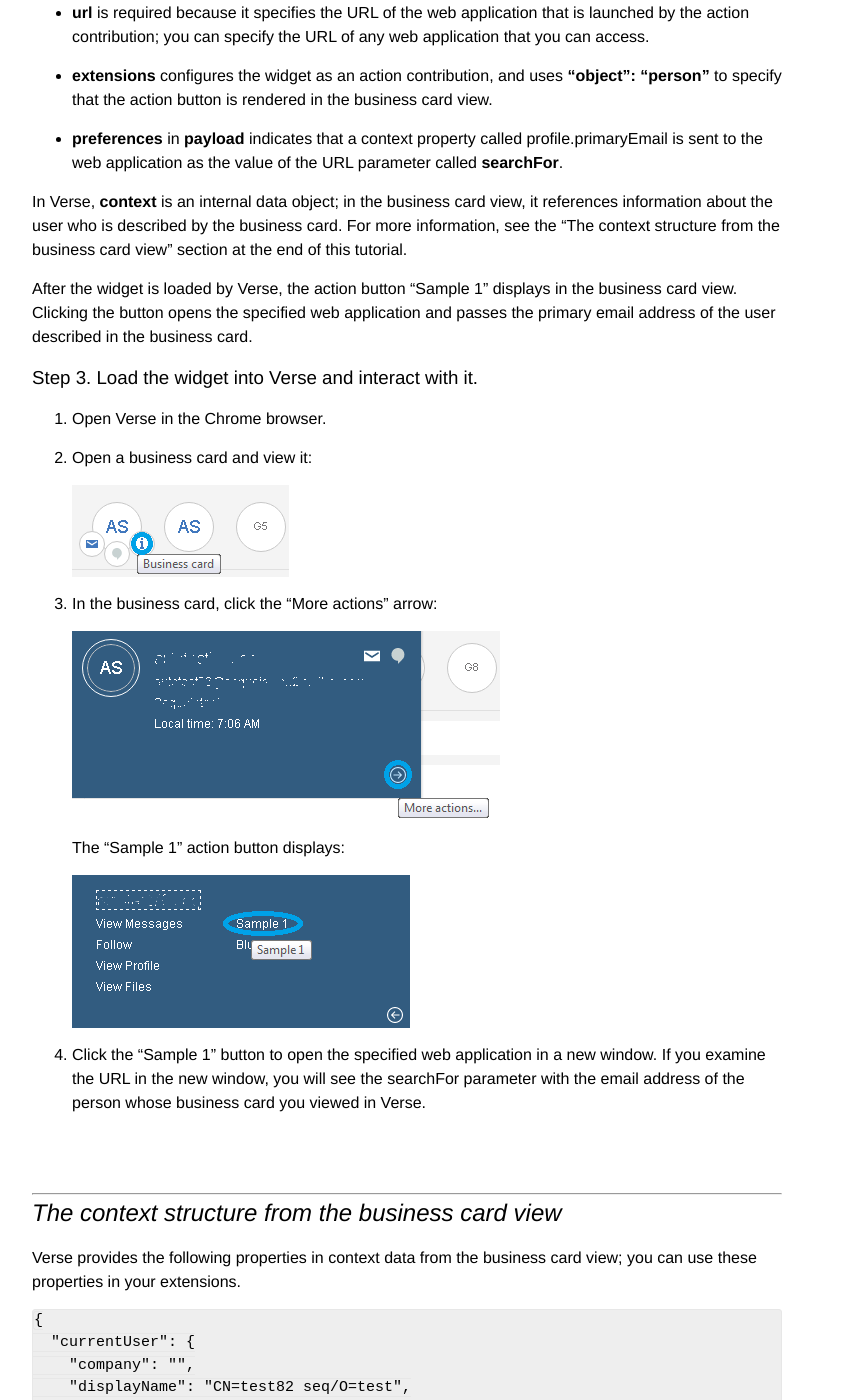
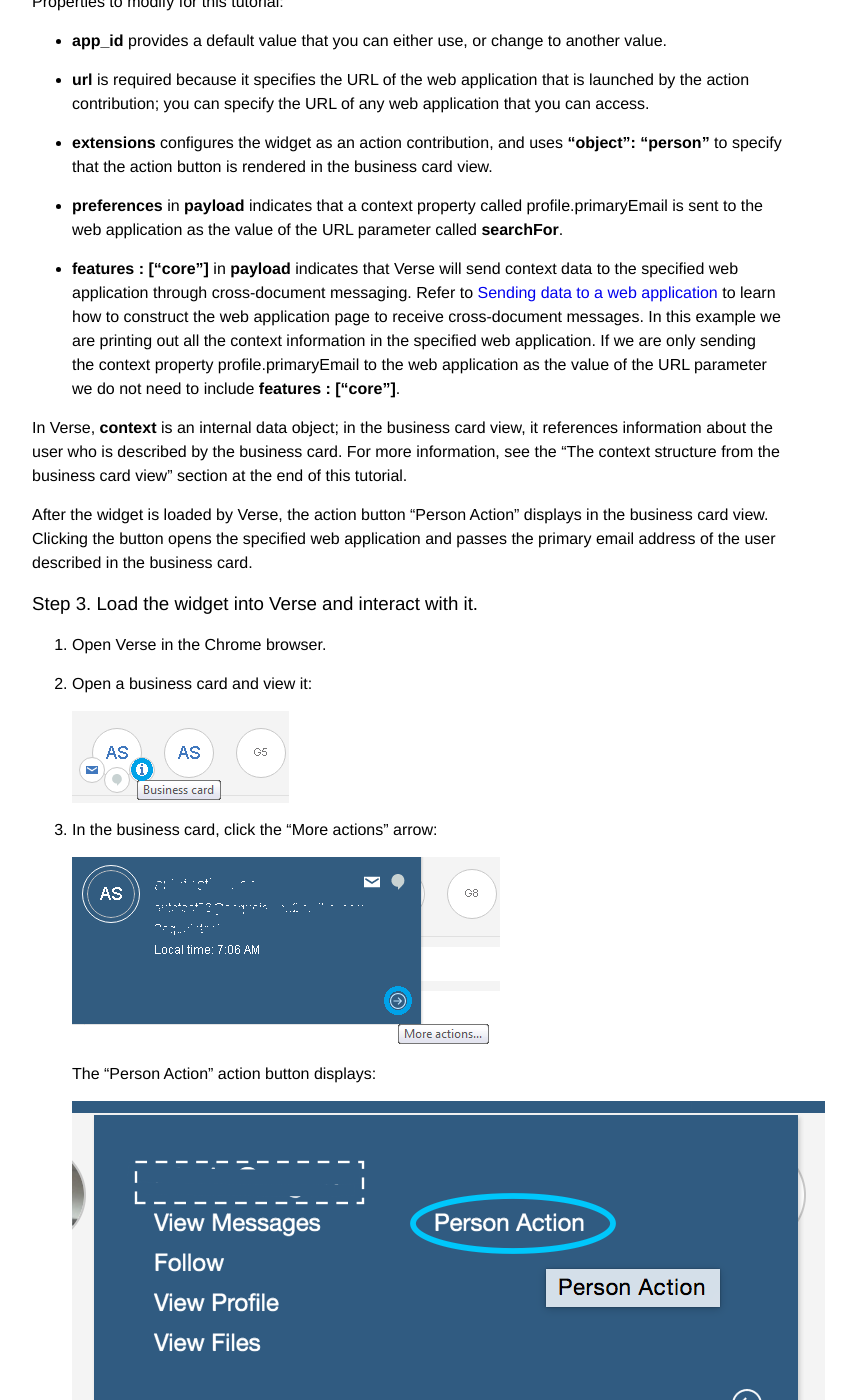
Before and after one commit to ibmverse/verse-developer, a Jekyll site: the page built from _tutorials/business_card.markdown, in a window 1280 px wide and 1400 px high, scrolled down 1214 px. Shown: the whole window, without its empty margins (233-1089 px from the left). Built offline with Jekyll 4.4.1, drawn with Linux system fonts in a browser that asks for light colours; some of the changed text lies outside the part shown.

Commit message:
243590: #10 #13 check in change to bizcard tutorial

````diff
--- a/_tutorials/business_card.markdown
+++ b/_tutorials/business_card.markdown
@@ -18,22 +18,25 @@
 
 ```
   {
-    "app_id": "com.ibm.verse.ext.sample1",
-    "name": "Widget sample 1",
-    "url": "https://yourcompany.com/sample1.html",
+    "app_id": "com.ibm.verselabs.actions.sample",
+    "name": "Person Action Sample",
+    "url": "https://git.swg.usma.ibm.com/pages/IBM-Verse/verse-developer-chrome-ext/samples/actions.html",
 
     "extensions": [
       {
         "type": "com.ibm.verse.action",
-        "ext_id": "com.ibm.verse.ext.sample1.action",
-        "name": "Extension sample 1",
+        "ext_id": "com.ibm.verselabs.action.sample.person",
+        "name": "Person Action Sample",
         "payload": {},
         "object": "person",
-        "title": "Sample 1"
+        "title": "Person Action"
        }
     ],
 
     "payload": {
+      "features": [
+        "core"
+      ],
       "preferences" : [
         {
           "name": "searchFor",
@@ -62,9 +65,11 @@
 
 * __preferences__ in __payload__ indicates that a context property called profile.primaryEmail is sent to the web application as the value of the URL parameter called __searchFor__.
 
+* __features : ["core"]__ in __payload__ indicates that Verse will send context data to the specified web application through cross-document messaging. Refer to [Sending data to a web application][4] to learn how to construct the web application page to receive cross-document messages. In this example we are printing out all the context information in the specified web application. If we are only sending the context property profile.primaryEmail to the web application as the value of the URL parameter we do not need to include __features : ["core"]__.
+
 In Verse, __context__ is an internal data object; in the business card view, it references information about the user who is described by the business card. For more information, see the "The context structure from the business card view" section at the end of this tutorial.
 
-After the widget is loaded by Verse, the action button "Sample 1" displays in the business card view. Clicking the button opens the specified web application and passes the primary email address of the user described in the business card.
+After the widget is loaded by Verse, the action button "Person Action" displays in the business card view. Clicking the button opens the specified web application and passes the primary email address of the user described in the business card.
 
 ### Step 3. Load the widget into Verse and interact with it.
 
@@ -78,11 +83,11 @@
 
     ![more action button]({{site.baseurl}}/tutorials/img/bizcard_more_action.png)
 
-    The "Sample 1" action button displays:
+    The "Person Action" action button displays:
 
     ![action button]({{site.baseurl}}/tutorials/img/bizcard_action.png)
 
-4. Click the "Sample 1" button to open the specified web application in a new window. If you examine the URL in the new window, you will see the searchFor parameter with the email address of the person whose business card you viewed in Verse.
+4. Click the "Person Action" button to open the specified web application in a new window. If you examine the URL in the new window, you will see the searchFor parameter with the email address of the person whose business card you viewed in Verse.
 
 <br><br>
 <hr>
@@ -155,3 +160,4 @@
 [1]: {{site.baseurl}}/tutorials/ext-install-toolkit.html
 [2]: {{site.verse-developer-chrome-ext}}
 [3]: {{site.baseurl}}/tutorials/ext-action-contribution.html
+[4]: {{site.baseurl}}/tutorials/ext-send-data-to-app.html
````
Also changed, not shown: _tutorials/ext-action-contribution.markdown (+5 -5 lines), _tutorials/img/bizcard_action.png.
